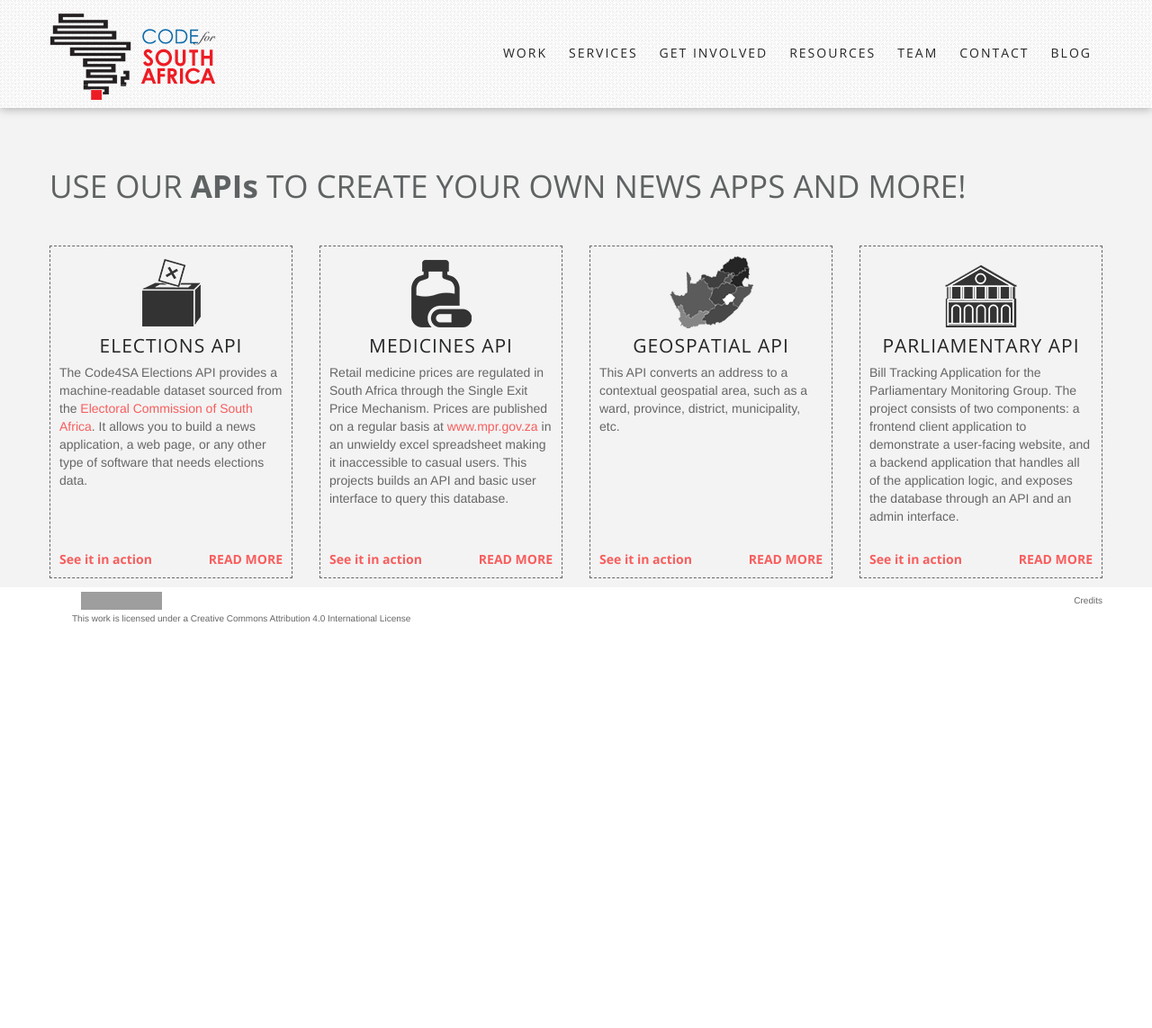
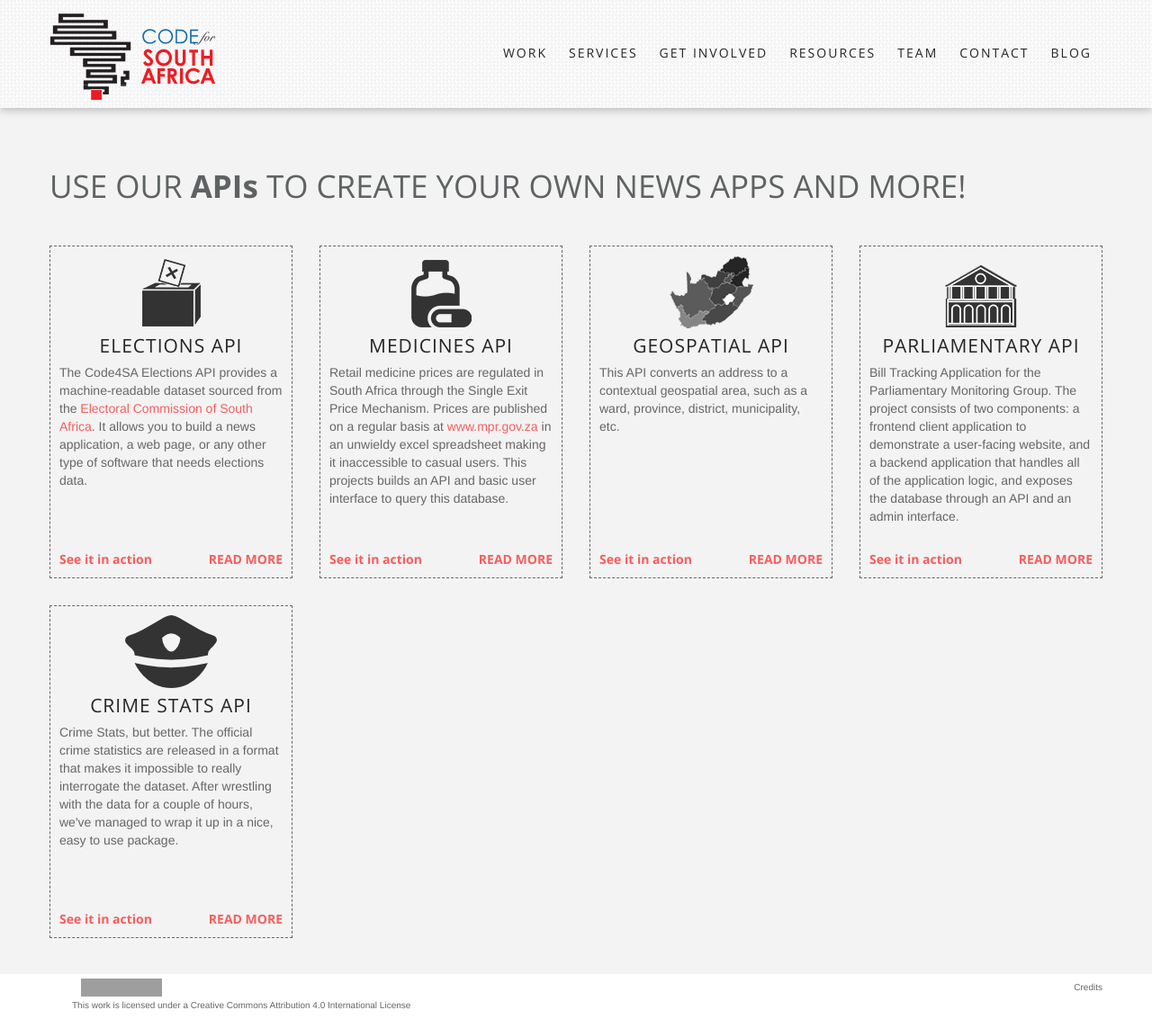
Before and after one commit to Code4SA/old-code4sa.github.io, a Jekyll site: the page built from apis.html, in a window 1280 px wide and 1143 px high. Shown: the whole window at 90% size. Built offline with Jekyll 4.4.1, drawn with Linux system fonts in a browser that asks for light colours; nearby versions of some CDN libraries; Markdown is read by kramdown in place of the engine named in the settings; grey boxes are pictures that could not be loaded.

Commit message:
Added police api

```diff
--- a/apis.html
+++ b/apis.html
@@ -58,6 +58,20 @@
                 <a href="http://api.code4sa.org/parliamentary/overview.html" target="_blank">READ MORE</a></div>
 
             </div>
+        </div>
+        <div class="row-fluid">
+            <!--ROW 2, API 5 -->
+            <div class="span3 service-box text-center">
+                <img src="img/api_police.png" /><br />
+                <h4>Crime Stats API</h4>
+                <p>Crime Stats, but better. The official crime statistics are released in a format that makes it impossible to really interrogate the dataset. After wrestling with the data for a couple of hours, we've managed to wrap it up in a nice, easy to use package.</p>
+
+<!-- bottom links-->
+                <div class="api-link-left"><a href=">https://data.code4sa.org/Government/Police-Statistics/8d9f-f6rq" target="_blank">See it in action</a></div>
+                <div class="api-link-right">
+                <a href="http://api.code4sa.org/crime/overview.html" target="_blank">READ MORE</a></div>
+
+            </div>
 
         </div>
     </div>
--- a/css/main.css
+++ b/css/main.css
@@ -462,6 +462,7 @@
 }
 
 .service-box {
+    margin-bottom: 30px;
 	padding-bottom: 30px;
 }
 
```
Also changed, not shown: img/api_police.png (added).
